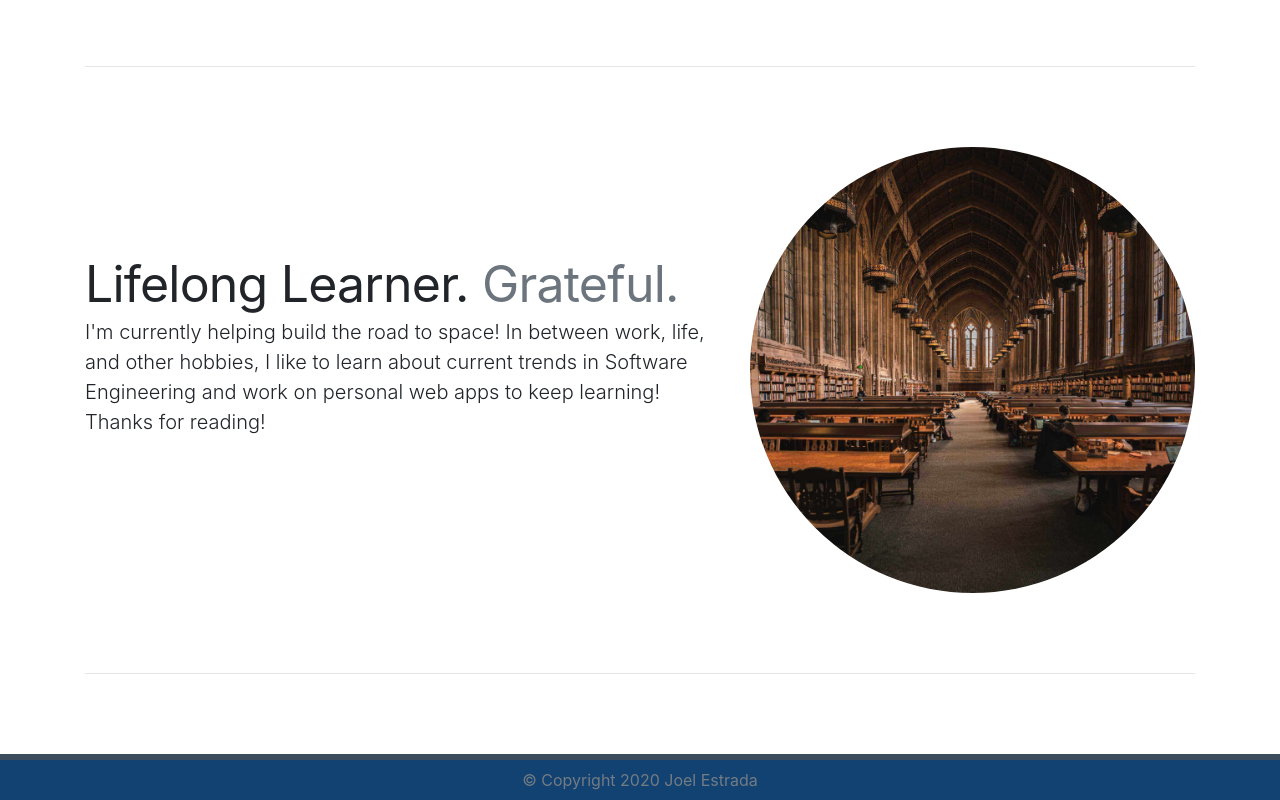
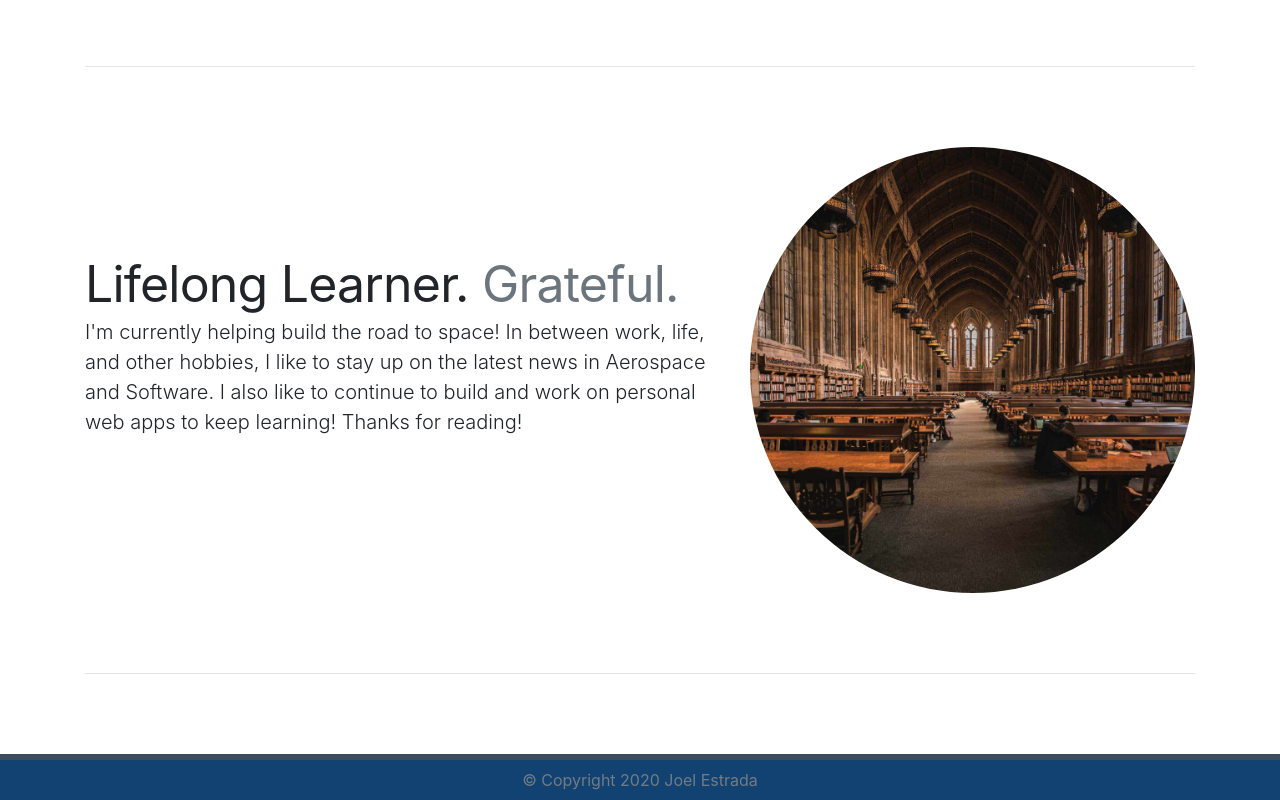
Before and after one commit to jre23/react-portfolio, a React (Create React App) app: page / in a window 1280 px wide. Shown: the part 2105-2905 px from the top of the page. Built offline with nearby package versions, Linux system fonts and the light colour scheme.

Commit message:
more about me updates

```diff
--- a/src/components/pages/About/index.jsx
+++ b/src/components/pages/About/index.jsx
@@ -135,9 +135,9 @@ const About = () => {
               </h2>
               <p className="lead">
                 I'm currently helping build the road to space! In between work,
-                life, and other hobbies, I like to learn about current trends in
-                Software Engineering and work on personal web apps to keep
-                learning! Thanks for reading!
+                life, and other hobbies, I like to stay up on the latest news in
+                Aerospace and Software. I also like to continue to build and
+                work on personal web apps to keep learning! Thanks for reading!
               </p>
             </div>
             <div className="col-md-5">
```
